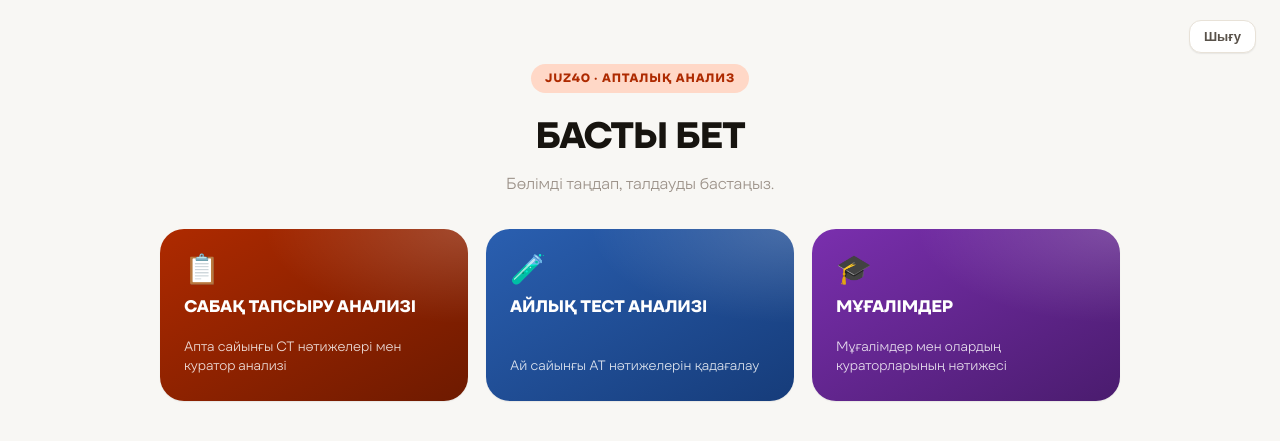
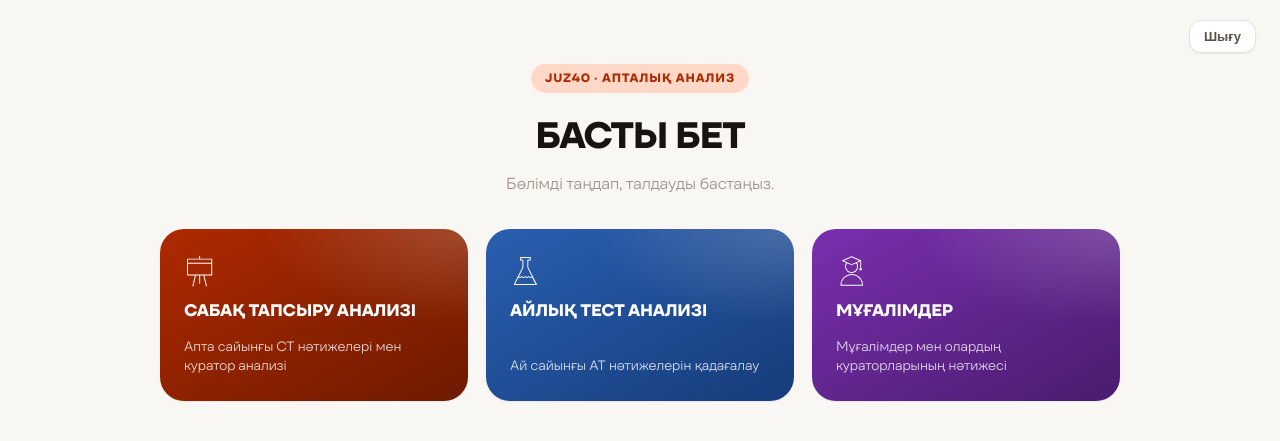
Before and after one commit to kuanushernar06-gif/analysis_work, a Flask app: page / in a window 1280 px wide. Shown: the top 441 px of the page. Run offline with Flask 3, Linux system fonts and the light colour scheme; the visitor is signed in with stand-in values (Sample User, id 1); parts of the project's set-up code (start-up, migrations or seed data) failed here and were passed over; some libraries are stand-ins or nearby versions.

Commit message:
Replace emoji icons with custom line-art icons (Tilda Icons Education pack)
Home hero cards and sidebar nav icons now use colorable SVG mask icons
(same currentColor mask technique already used for the sidebar pin
arrow) instead of emoji: flipchart (СТ), beaker (АТ), teacher
(Мұғалімдер), calendar (Жоспар), list (Кестені импорттау), brain
(Ортақ анализ). Icons come from the user's own Tilda Icons Education
pack (static/img/icons/), adapt to both themes automatically since
they inherit text color.

Co-Authored-By: Claude Sonnet 5 <noreply@anthropic.com>

```diff
--- a/static/style.css
+++ b/static/style.css
@@ -541,7 +541,28 @@ a.is-loading-link { opacity: 0.5; pointer-events: none; transition: opacity 0.15
   pointer-events: none;
 }
 .hero-card:hover { transform: translateY(-4px); box-shadow: var(--shadow-hover); }
-.hero-card-icon { font-size: 1.8rem; line-height: 1; position: relative; z-index: 1; }
+.hero-card-icon { width: 32px; height: 32px; position: relative; z-index: 1; }
+
+/* ---------- Icon masks (Tilda Icons — Education pack) ---------- */
+.ic, .hero-card-icon {
+  display: inline-flex;
+  background-color: currentColor;
+  -webkit-mask-size: contain;
+  mask-size: contain;
+  -webkit-mask-repeat: no-repeat;
+  mask-repeat: no-repeat;
+  -webkit-mask-position: center;
+  mask-position: center;
+  flex-shrink: 0;
+}
+.ic { width: 16px; height: 16px; }
+
+.ic-calendar  { -webkit-mask-image: url('img/icons/calendar.svg');  mask-image: url('img/icons/calendar.svg'); }
+.ic-list      { -webkit-mask-image: url('img/icons/list.svg');      mask-image: url('img/icons/list.svg'); }
+.ic-brain     { -webkit-mask-image: url('img/icons/brain.svg');     mask-image: url('img/icons/brain.svg'); }
+.ic-flipchart { -webkit-mask-image: url('img/icons/flipchart.svg'); mask-image: url('img/icons/flipchart.svg'); }
+.ic-beaker    { -webkit-mask-image: url('img/icons/beaker.svg');    mask-image: url('img/icons/beaker.svg'); }
+.ic-teacher   { -webkit-mask-image: url('img/icons/teacher.svg');   mask-image: url('img/icons/teacher.svg'); }
 .hero-card-title { font-weight: 800; font-size: 1.05rem; letter-spacing: -0.01em; position: relative; z-index: 1; }
 .hero-card-sub { font-size: 0.85rem; color: rgba(255, 255, 255, 0.85); line-height: 1.4; margin-top: auto; position: relative; z-index: 1; }
 .hero-card-0 { background: linear-gradient(150deg, var(--card-0) 0%, var(--card-0-deep) 100%); }
--- a/templates/base.html
+++ b/templates/base.html
@@ -50,12 +50,12 @@
       <nav class="site-sidebar-nav">
         {% if week %}
           {% if (not stream or stream['category'] != 'aylyq_test') and not is_month_summary %}
-          <a href="{{ url_for('week_plan', week_id=week['id']) }}" class="{{ 'active' if active_page == 'plan' else '' }}"><span class="ic">🗓️</span> Жоспар</a>
+          <a href="{{ url_for('week_plan', week_id=week['id']) }}" class="{{ 'active' if active_page == 'plan' else '' }}"><span class="ic ic-calendar"></span> Жоспар</a>
           {% endif %}
           {% if not is_month_summary %}
-          <a href="{{ url_for('week_import', week_id=week['id']) }}" class="{{ 'active' if active_page == 'import' else '' }}"><span class="ic">📥</span> Кестені импорттау</a>
+          <a href="{{ url_for('week_import', week_id=week['id']) }}" class="{{ 'active' if active_page == 'import' else '' }}"><span class="ic ic-list"></span> Кестені импорттау</a>
           {% endif %}
-          <a href="{{ url_for('week_report', week_id=week['id']) }}" class="{{ 'active' if active_page == 'report' else '' }}"><span class="ic">📊</span> Ортақ анализ</a>
+          <a href="{{ url_for('week_report', week_id=week['id']) }}" class="{{ 'active' if active_page == 'report' else '' }}"><span class="ic ic-brain"></span> Ортақ анализ</a>
         {% elif all_teachers is defined %}
           {% for t in all_teachers %}
           <a href="{{ url_for('teacher_home', teacher_id=t['id']) }}" class="{{ 'active' if active_teacher_id == t['id'] else '' }}">{{ t['name'] }}</a>
--- a/templates/index.html
+++ b/templates/index.html
@@ -3,8 +3,8 @@
 {% block content %}
 
 {% set hero_meta = {
-  'sabaq_tapsyru': {'icon': '📋', 'sub': 'Апта сайынғы СТ нәтижелері мен куратор анализі', 'variant': 'hero-card-0'},
-  'aylyq_test': {'icon': '🧪', 'sub': 'Ай сайынғы АТ нәтижелерін қадағалау', 'variant': 'hero-card-1'},
+  'sabaq_tapsyru': {'icon': 'ic-flipchart', 'sub': 'Апта сайынғы СТ нәтижелері мен куратор анализі', 'variant': 'hero-card-0'},
+  'aylyq_test': {'icon': 'ic-beaker', 'sub': 'Ай сайынғы АТ нәтижелерін қадағалау', 'variant': 'hero-card-1'},
 } %}
 
 <div class="hero-head">
@@ -15,15 +15,15 @@
 
 <div class="hero-cards">
   {% for cslug, clabel in sidebar_categories %}
-  {% set meta = hero_meta.get(cslug, {'icon': '📊', 'sub': '', 'variant': 'hero-card-2'}) %}
+  {% set meta = hero_meta.get(cslug, {'icon': 'ic-flipchart', 'sub': '', 'variant': 'hero-card-2'}) %}
   <a class="hero-card {{ meta.variant }}" href="{{ url_for('category_picker', category_slug=cslug) }}">
-    <span class="hero-card-icon">{{ meta.icon }}</span>
+    <span class="hero-card-icon {{ meta.icon }}"></span>
     <div class="hero-card-title">{{ clabel }}</div>
     {% if meta.sub %}<div class="hero-card-sub">{{ meta.sub }}</div>{% endif %}
   </a>
   {% endfor %}
   <a class="hero-card hero-card-3" href="{{ url_for('teachers_list') }}">
-    <span class="hero-card-icon">🎓</span>
+    <span class="hero-card-icon ic-teacher"></span>
     <div class="hero-card-title">МҰҒАЛІМДЕР</div>
     <div class="hero-card-sub">Мұғалімдер мен олардың кураторларының нәтижесі</div>
   </a>
```
Also changed, not shown: static/img/icons/beaker.svg (added), static/img/icons/brain.svg (added), static/img/icons/calendar.svg (added), static/img/icons/flipchart.svg (added), static/img/icons/list.svg (added), static/img/icons/teacher.svg (added).
